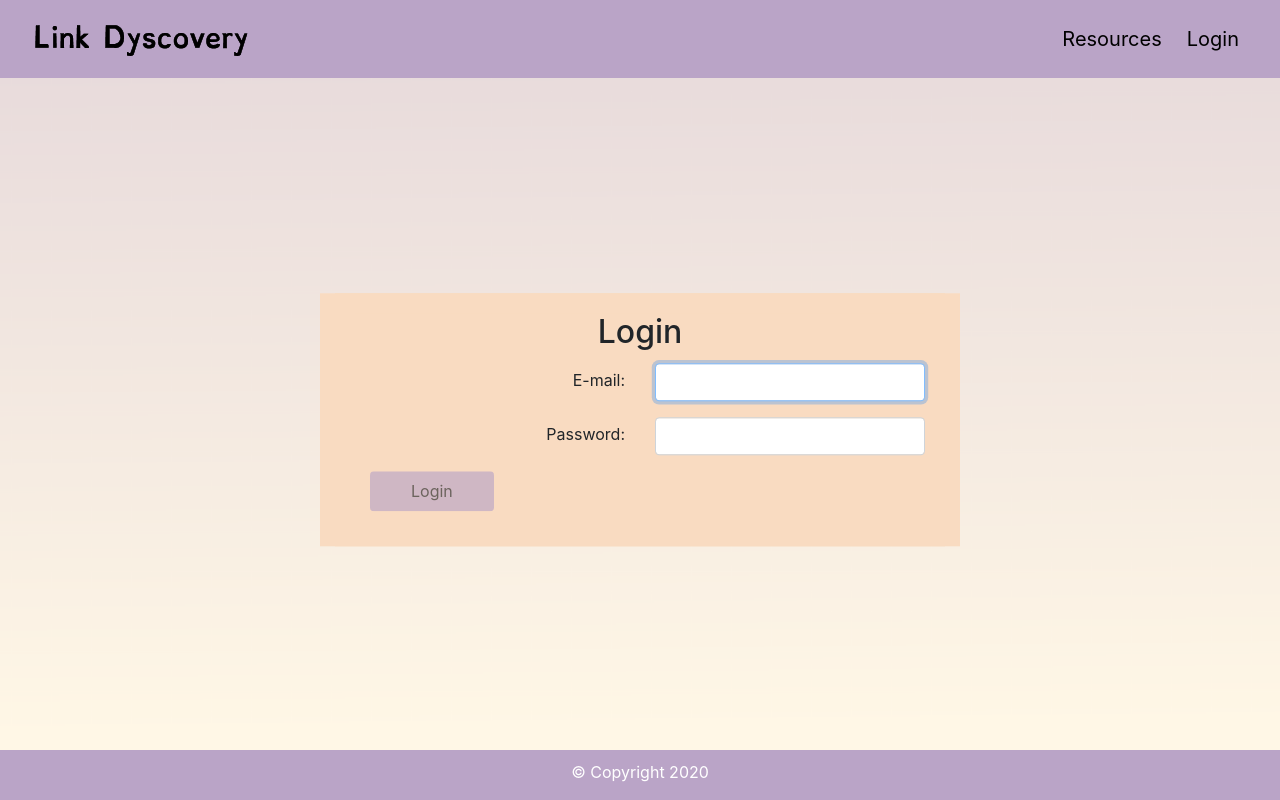
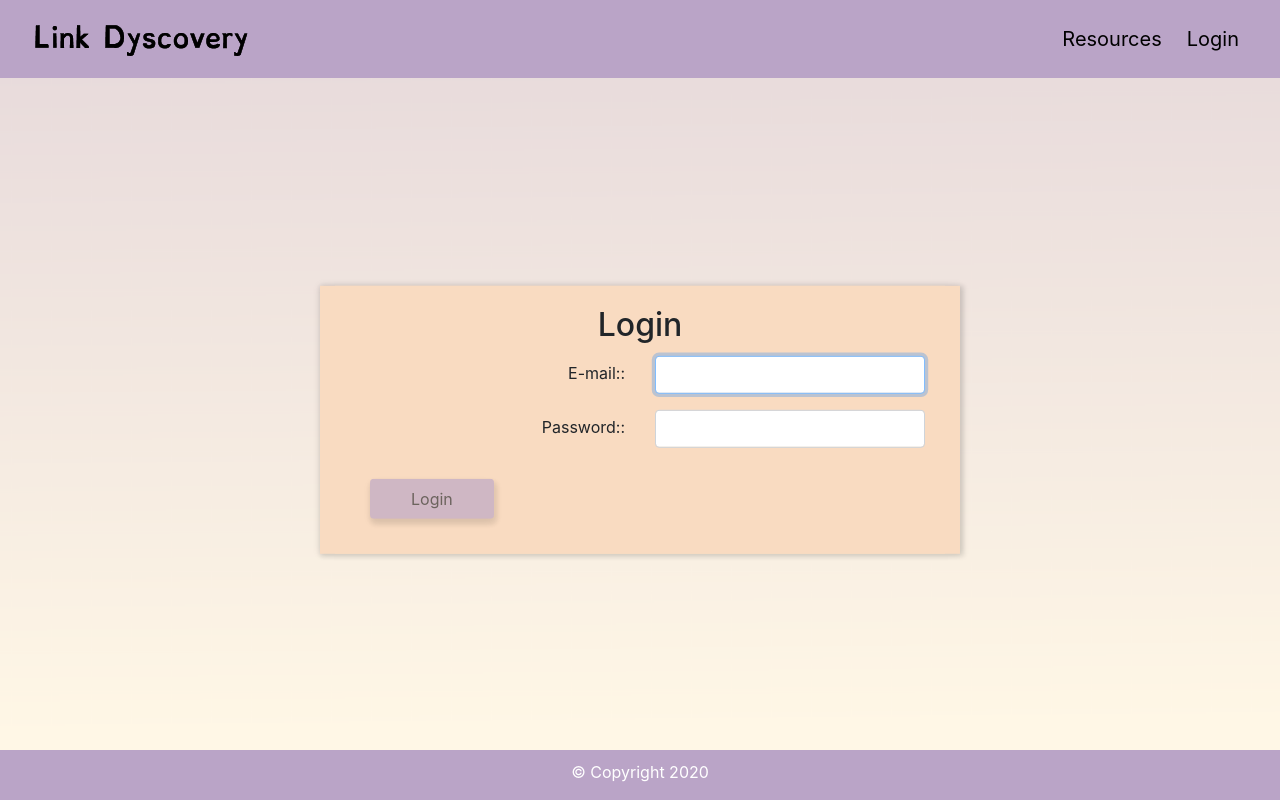
Before and after one commit to erinleecrocker/link-dyscovery, a React (Create React App) app in the folder client/: page /login in a window 1280 px wide. Built offline with nearby package versions, Linux system fonts and the light colour scheme.

Commit message:
updated submit button to be centered, added shadow to submit button, and added shadow to logincard.

```diff
--- a/client/src/components/Form/Form.css
+++ b/client/src/components/Form/Form.css
@@ -14,7 +14,7 @@
 
 
 }
-.label-form.col-6{
+.label-form.col-6::after{
     content: ":";
 }
 .control-form.col-6{
--- a/client/src/components/LoginCard/Login.css
+++ b/client/src/components/LoginCard/Login.css
@@ -9,6 +9,7 @@
     transform: translate(-50%, -50%);
     margin-top: 20px;
     margin-bottom: 100px;
+    box-shadow: 0 0px 8px 0 rgba(0, 0, 0, 0.11), 2px 1px 5px 2px rgba(0, 0, 0, 0.11);
 }
 h2{
     text-align: center;
--- a/client/src/components/Submit Button/SubmitButton.css
+++ b/client/src/components/Submit Button/SubmitButton.css
@@ -8,7 +8,8 @@
     font-size: 16px;
     align-content: center !important;
     align-items: center !important;
-    display: flex !important;
+    /* display: flex !important; */
     justify-content: center !important;
     align-items: center !important;
+    box-shadow: 0 4px 8px 0 rgba(0, 0, 0, 0.11), 2px 4px 5px 2px rgba(0, 0, 0, 0.11);
 }
```
